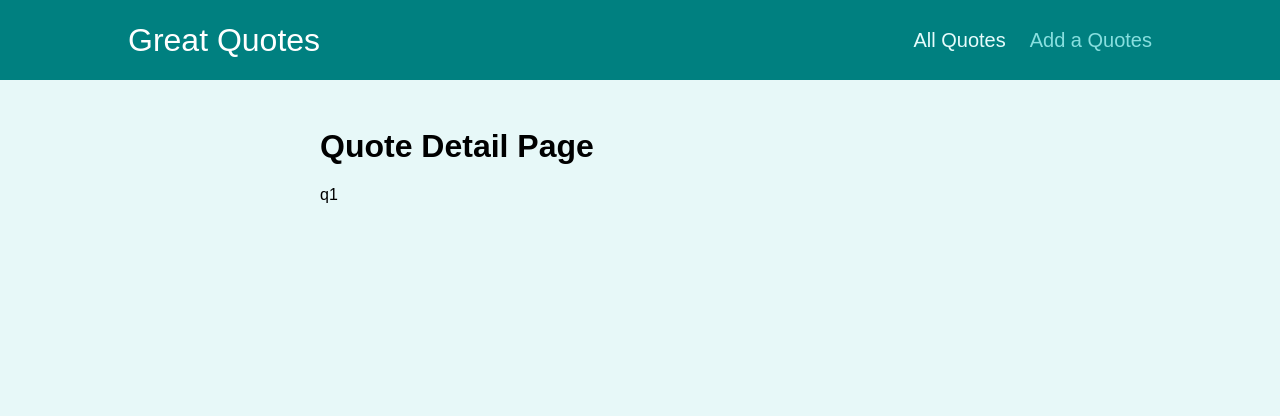
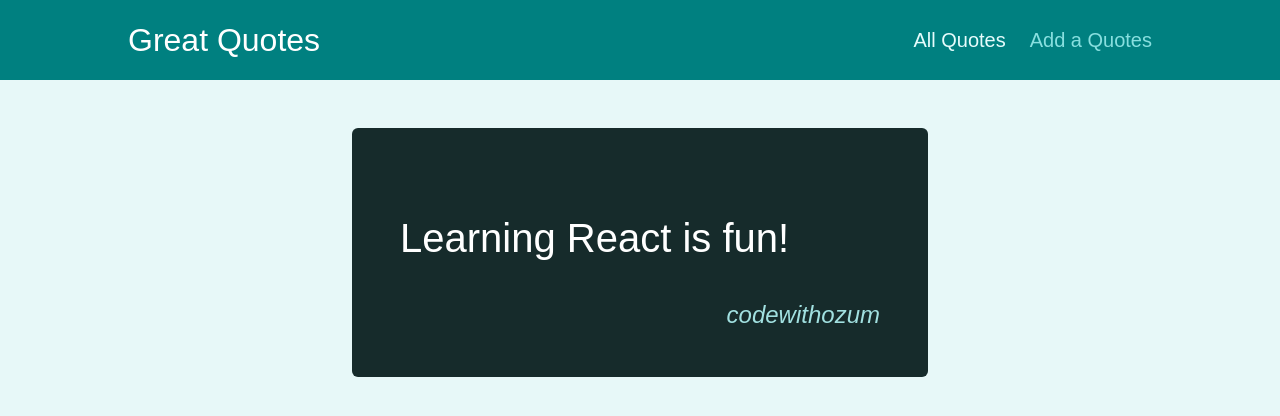
Before and after one commit to akancodes/great-quotes, a React (Create React App) app: page /quotes/q1 in a window 1280 px wide. Shown: the top 416 px of the page. Built offline with nearby package versions, Linux system fonts and the light colour scheme.

Commit message:
fifth lesson finished

```diff
--- a/src/components/quotes/QuoteItem.js
+++ b/src/components/quotes/QuoteItem.js
@@ -1,4 +1,6 @@
-import classes from './QuoteItem.module.css';
+import { Link } from "react-router-dom";
+
+import classes from "./QuoteItem.module.css";
 
 const QuoteItem = (props) => {
   return (
@@ -9,9 +11,9 @@
         </blockquote>
         <figcaption>{props.author}</figcaption>
       </figure>
-      <a className='btn'>
+      <Link to={`/quotes/${props.id}`} className="btn">
         View Fullscreen
-      </a>
+      </Link>
     </li>
   );
 };
--- a/src/pages/QuoteDetail.js
+++ b/src/pages/QuoteDetail.js
@@ -1,15 +1,26 @@
 import { Fragment } from "react";
 import { useParams, Route } from "react-router-dom";
 
+import HighlightedQuote from "../components/quotes/HighlightedQuote";
 import Comments from "../components/comments/Comments";
+
+const DUMMY_QUOTES = [
+  { id: "q1", author: "codewithozum", text: "Learning React is fun!" },
+  { id: "q2", author: "akancodes", text: "Learning React is great!" },
+];
 
 const QuoteDetail = () => {
   const params = useParams();
 
+  const quote = DUMMY_QUOTES.find((quote) => quote.id === params.quoteId);
+
+  if (!quote) {
+    return <p>No quote found!</p>;
+  }
+
   return (
     <Fragment>
-      <h1>Quote Detail Page</h1>
-      <p>{params.quoteId}</p>
+      <HighlightedQuote text={quote.text} author={quote.author} />
       <Route path={`/quotes/${params.quoteId}/comments`}>
         <Comments />
       </Route>
```
